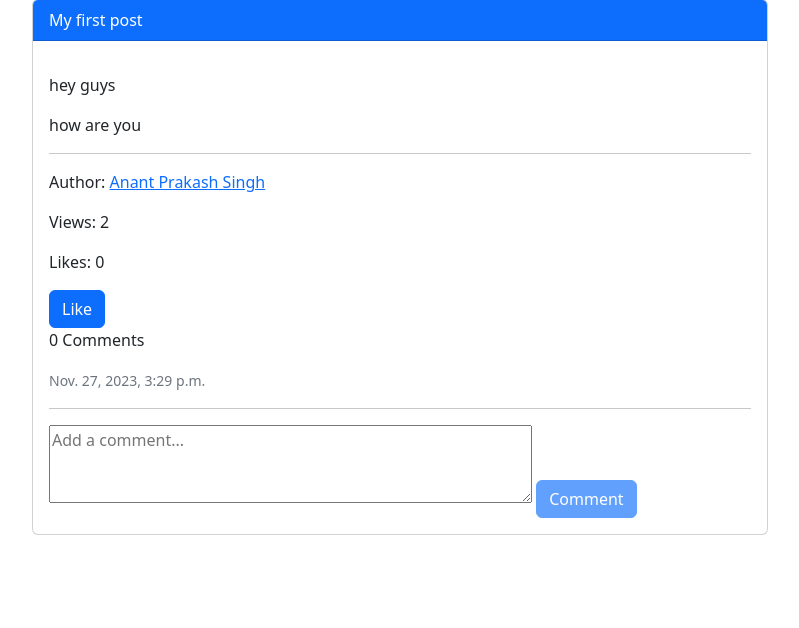
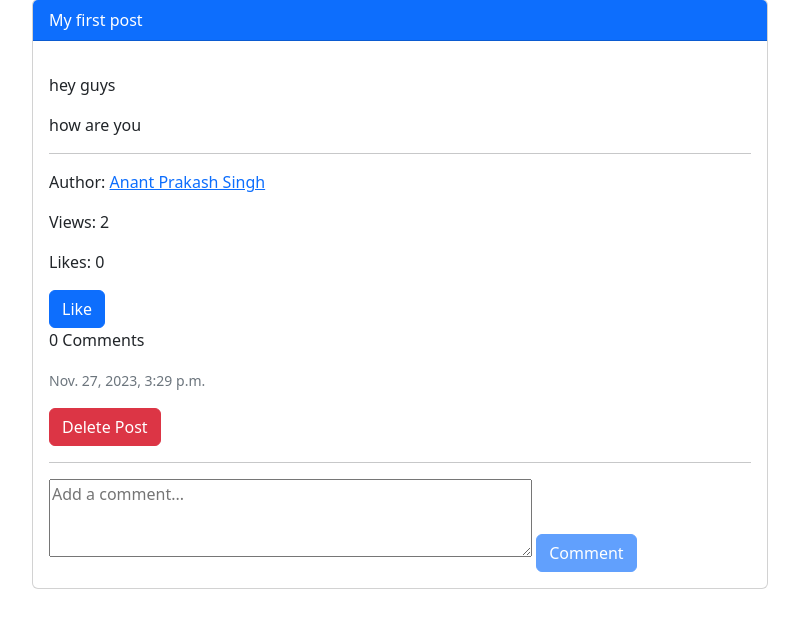
Before and after one commit to TheViking733n/LinkedHub, a Django app: page /post/4/ in a window 1280 px wide. Shown: the part 57-685 px from the top of the page, without its empty margins (240-1039 px from the left). Run offline with Django 3.2, Linux system fonts and the light colour scheme; a user stored in the database is signed in; data comes from the database, SQL or seed files in the repository; both versions use the stored data as it was after the commit.

Commit message:
delete post and comment

```diff
--- a/post/urls.py
+++ b/post/urls.py
@@ -5,5 +5,6 @@ urlpatterns = [
     path('create/', views.create_post, name='create_post'),
     path('like/', views.like_item, name='like_item'),
     path('comment/', views.comment_post, name='comment_post'),
+    path('delete/', views.delete_item, name='delete_item'),
     path('<int:post_id>/', views.view_post, name='view_post'),
 ]
--- a/post/views.py
+++ b/post/views.py
@@ -92,6 +92,30 @@ def comment_post(request):    # comment on a post
 
 
 @login_required
+def delete_item(request):
+    if request.method == 'POST':
+        item_type = request.POST['item_type']
+        item_id = request.POST['item_id']
+        if item_type == 'post':
+            post = Post.objects.get(post_id=item_id)
+            if not post or post.author_id != request.user.username:
+                return HttpResponse('You are not authorized to delete this post.')
+            post.delete()
+            return redirect('profile', username=request.user.username)
+
+        elif item_type == 'comment':
+            comment = Comment.objects.get(comment_id=item_id)
+            if not comment or comment.author_id != request.user.username:
+                return HttpResponse('You are not authorized to delete this comment.')
+            comment.delete()
+            return redirect('view_post', post_id=comment.post_id)
+
+        return HttpResponse('Invalid item type.')
+
+    return HttpResponse('403 Forbidden')
+
+
+@login_required
 def view_post(request, post_id):
     post = Post.objects.get(post_id=post_id)
     author = UserProfile.objects.get(username=post.author_id)
--- a/templates/view_post.html
+++ b/templates/view_post.html
@@ -23,6 +23,15 @@
                         <button id="likeBtn" class="btn btn-primary" onclick="likePost()">Like</button>
                         <p class="card-text">{{ post.comments }} Comments</p>
                         <p class="card-text"><small class="text-muted">{{ post.timestamp }}</small></p>
+                        {% if post.author_id == request.user.username %}
+                            <form method="POST" action="/post/delete/">
+                                {% csrf_token %}
+                                <input type="hidden" name="item_id" value="{{ post.post_id }}">
+                                <input type="hidden" name="item_type" value="post">
+                                <button type="submit" class="btn btn-danger">Delete Post</button>
+                            </form>
+                        {% endif %}
+
                         <hr>
 
                         <form method="POST" action="/post/comment/">
@@ -40,6 +49,14 @@
                                         <p><small class="text-muted">{{ comment.timestamp }}</small></p>
                                         <p>Likes: <span id="comments-likes-{{ comment.comment_id }}">{{ comment.likes }}</span></p>
                                         <button class="btn btn-primary" onclick="likeComment({{ comment.comment_id }})">Like</button>
+                                        {% if comment.author_id == request.user.username %}
+                                            <form method="POST" action="/post/delete/">
+                                                {% csrf_token %}
+                                                <input type="hidden" name="item_id" value="{{ comment.comment_id }}">
+                                                <input type="hidden" name="item_type" value="comment">
+                                                <button type="submit" class="btn btn-danger">Delete Comment</button>
+                                            </form>
+                                        {% endif %}
                                     </li>
                                 {% endif %}
                             {% endfor %}
```
Also changed, not shown: db.sqlite3.
